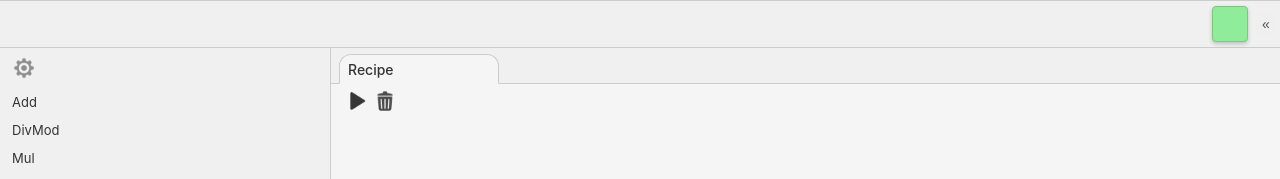
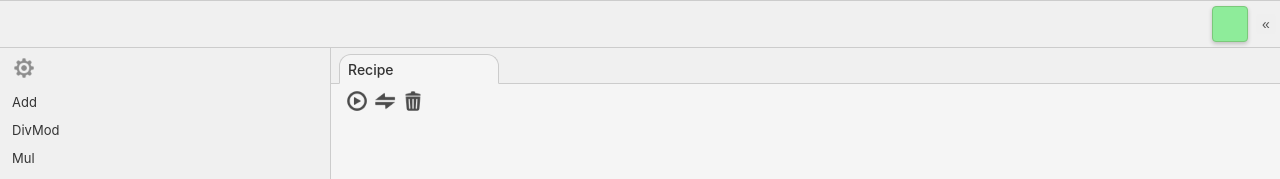
Before and after one commit to acchi17/ScriptFlow, a Vue app: page / in a window 1280 px wide. Shown: the top 179 px of the page. Built offline with nearby package versions, Linux system fonts and the light colour scheme.

Commit message:
feat: add communication setting button and icon to RecipeItem component

```diff
--- a/src/assets/styles/variables.css
+++ b/src/assets/styles/variables.css
@@ -17,6 +17,7 @@
   --close-icon-image: url('@/assets/images/close-icon-gray-96.png');
   --setting-icon-image: url('@/assets/images/setting-icon-gray-256.png');
   --edit-icon-image: url('@/assets/images/pensil-icon-gray-256.png');
+  --com-icon-image: url('@/assets/images/com-icon-gray-256.png');
 
   /* Base-layout styles */
   --menu-bar-height: 48px;
--- a/src/components/RecipeItem.vue
+++ b/src/components/RecipeItem.vue
@@ -5,6 +5,7 @@
     <div class="recipe-content">
       <div class="recipe-header">
         <button class="recipe-btn recipe-run-btn" title="Run" @click.stop="executeRecipe"></button>
+        <button class="recipe-btn recipe-com-btn" title="Communication Setting" @click.stop="openComSetting"></button>
         <button class="recipe-btn recipe-clear-btn" title="Clear" @click.stop="clearRecipe"></button>
       </div>
       <div class="recipe-panel">
@@ -61,6 +62,10 @@ export default {
       clearContainer(mainContainer.id)
     }
 
+    const openComSetting = () => {
+      // TODO: open communication setting
+    }
+
     const entryPanelRef = ref(null)
     const entryLayoutMap = useEntryRect(entryPanelRef)
 
@@ -68,6 +73,7 @@ export default {
       mainContainer,
       executeRecipe,
       clearRecipe,
+      openComSetting,
       entryPanelRef,
       entryLayoutMap
     }
@@ -167,6 +173,13 @@ export default {
   background-position: center;
 }
 
+.recipe-com-btn {
+  background-image: var(--com-icon-image);
+  background-size: contain;
+  background-repeat: no-repeat;
+  background-position: center;
+}
+
 .recipe-clear-btn {
   background-image: var(--trash-icon-image);
   background-size: contain;
```
Also changed, not shown: src/assets/images/com-icon-gray-256.png (added), src/assets/images/play-icon-gray-256.png.
